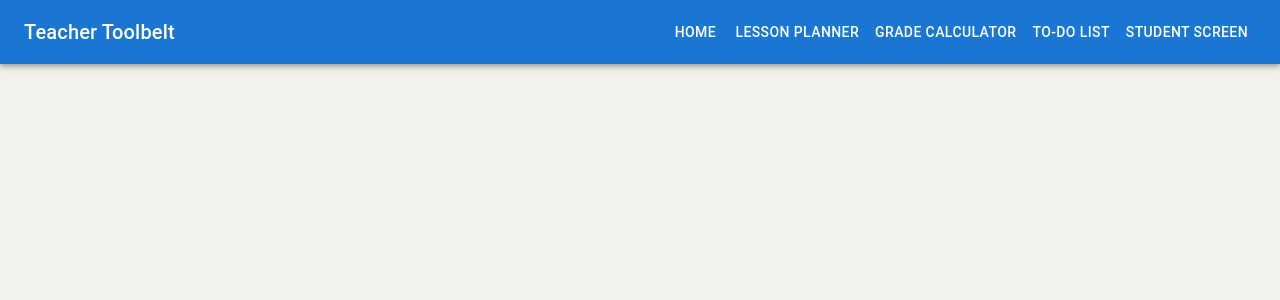
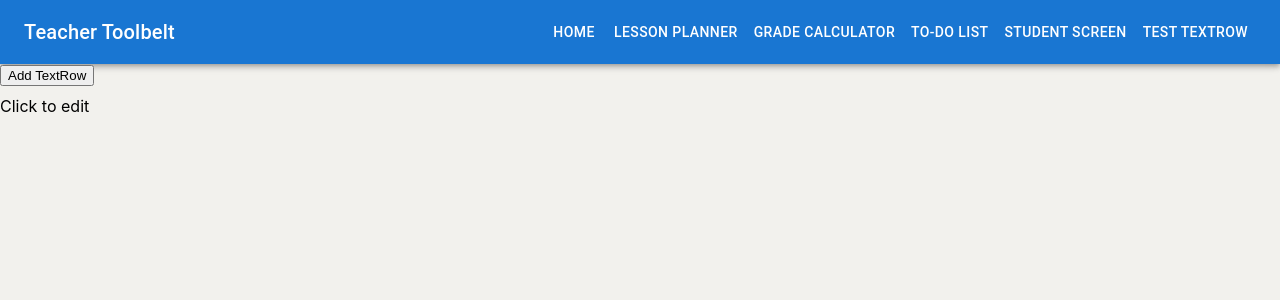
Before and after one commit to FosterMeadows/teachertoolbelt, a React (Create React App) app: page /test-text-row in a window 1280 px wide. Shown: the top 300 px of the page. Built offline with nearby package versions, Linux system fonts and the light colour scheme; no server answers; sample sign-in values are in the browser's storage.

Commit message:
better  text boxes

```diff
--- a/src/App.js
+++ b/src/App.js
@@ -5,7 +5,8 @@ import LessonPlanner from './components/LessonPlanner';
 import GradeCalculator from './components/GradeCalculator';
 import ToDo from './components/ToDo';
 import Login from './components/Login';
-import StudentScreen from './components/StudentScreen'; // Import the new component
+import StudentScreen from './components/StudentScreen';
+import TestTextRow from './components/TestTextRow'; // Import the TestTextRow component
 import { AppBar, Toolbar, Typography, Button } from '@mui/material';
 import { AuthProvider } from './AuthProvider';
 import PrivateRoute from './PrivateRoute';
@@ -34,6 +35,9 @@ function App() {
               </Button>
               <Button color="inherit" component={Link} to="/student-screen">
                 Student Screen
+              </Button>
+              <Button color="inherit" component={Link} to="/test-text-row">
+                Test TextRow
               </Button>
             </Toolbar>
           </AppBar>
@@ -79,6 +83,14 @@ function App() {
                 </PrivateRoute>
               }
             />
+            <Route
+              path="/test-text-row"
+              element={
+                <PrivateRoute>
+                  <TestTextRow />
+                </PrivateRoute>
+              }
+            />
           </Routes>
         </div>
       </Router>
--- a/src/components/StudentScreen.js
+++ b/src/components/StudentScreen.js
@@ -3,8 +3,8 @@ import { Typography, Button, Grid } from '@mui/material';
 import Timer from './Timer';
 import TextRow from './TextRow';
 import { Rnd } from 'react-rnd';
-import '../App.css'; // Ensure this import is here for the styles
-import './TextRow.css'; // New import for TextRow styles
+import '../App.css';
+import './TextRow.css';
 
 const StudentScreen = () => {
   const [state, setState] = useState('Green');
@@ -58,16 +58,18 @@ const StudentScreen = () => {
   };
 
   const addTextRow = () => {
-    const id = textRows.length > 0 ? textRows[textRows.length - 1].id + 1 : 0;
-    setTextRows([...textRows, { id, text: '' }]);
-  };
-
-  const removeTextRow = (id) => {
-    setTextRows(textRows.filter(row => row.id !== id));
+    const newId = textRows.length > 0 ? textRows[textRows.length - 1].id + 1 : 1;
+    setTextRows([...textRows, { id: newId, text: '' }]);
   };
 
   const handleTextChange = (id, newText) => {
+    console.log(`handleTextChange for row ${id}: ${newText}`);
     setTextRows(textRows.map(row => (row.id === id ? { ...row, text: newText } : row)));
+  };
+
+  const handleDelete = (id) => {
+    console.log(`handleDelete for row ${id}`);
+    setTextRows(textRows.filter(row => row.id !== id));
   };
 
   return (
@@ -158,7 +160,7 @@ const StudentScreen = () => {
           size={{ width: 'auto', height: 'auto' }}
           position={instructionsPosition}
           bounds="parent"
-          dragAxis="both" // Ensure dragging is allowed both vertically and horizontally
+          dragAxis="both"
           style={{
             border: isInstructionsSelected ? '2px dashed blue' : 'none',
             borderRadius: '16px',
@@ -185,7 +187,7 @@ const StudentScreen = () => {
                 <TextRow
                   id={row.id}
                   text={row.text}
-                  onDelete={removeTextRow}
+                  onDelete={handleDelete}
                   onTextChange={handleTextChange}
                 />
               </div>
--- /dev/null
+++ b/src/components/TestTextRow.js
@@ -0,0 +1,39 @@
+import React, { useState } from 'react';
+import TextRow from './TextRow';
+import './TextRow.css';
+
+const TestTextRow = () => {
+  const [textRows, setTextRows] = useState([{ id: 1, text: 'Click to edit' }]);
+
+  const handleTextChange = (id, newText) => {
+    console.log(`handleTextChange for row ${id}: ${newText}`);
+    setTextRows(textRows.map(row => (row.id === id ? { ...row, text: newText } : row)));
+  };
+
+  const handleDelete = (id) => {
+    console.log(`handleDelete for row ${id}`);
+    setTextRows(textRows.filter(row => row.id !== id));
+  };
+
+  const addTextRow = () => {
+    const newId = textRows.length > 0 ? textRows[textRows.length - 1].id + 1 : 1;
+    setTextRows([...textRows, { id: newId, text: '' }]);
+  };
+
+  return (
+    <div>
+      <button onClick={addTextRow}>Add TextRow</button>
+      {textRows.map(row => (
+        <TextRow
+          key={row.id}
+          id={row.id}
+          text={row.text}
+          onDelete={handleDelete}
+          onTextChange={handleTextChange}
+        />
+      ))}
+    </div>
+  );
+};
+
+export default TestTextRow;
--- a/src/components/TextRow.css
+++ b/src/components/TextRow.css
@@ -1,9 +1,42 @@
 .text-row-container {
   position: relative;
-    margin: 10px 0;
+  margin: 10px 0; /* Increase vertical margin between rows */
   height: auto;
-    background-color: white; /* Ensure background color for visibility */
+  display: flex;
+  align-items: center;
+  justify-content: space-between;
+  box-sizing: border-box;
+}
+
+.text-row-container.editable {
+  background-color: white;
   border: 1px solid #ccc;
   border-radius: 8px;
   padding: 10px;
+  overflow: hidden; /* Ensure the content doesn't overflow */
 }
+
+.text-row-container.display {
+  background-color: transparent;
+  border: none;
+  padding: 0;
+}
+
+.text-row-container .display-text {
+  flex: 1;
+  cursor: pointer;
+  word-break: break-word; /* Ensure long text wraps correctly */
+}
+
+.text-row-container.editable .display-text {
+  margin-right: 10px;
+}
+
+.text-row-container .MuiTextField-root {
+  flex: 1;
+  margin-right: 10px;
+}
+
+.text-row-container.display .MuiIconButton-root {
+  display: none;
+}
--- a/src/components/TextRow.js
+++ b/src/components/TextRow.js
@@ -1,25 +1,89 @@
-// src/components/TextRow.js
-import React from 'react';
-import { TextField, IconButton } from '@mui/material';
+import React, { useState, useEffect, useRef } from 'react';
+import { TextField, IconButton, Slider } from '@mui/material';
 import DeleteIcon from '@mui/icons-material/Delete';
 
 const TextRow = ({ id, text, onDelete, onTextChange }) => {
-  const handleChange = (event) => {
-    onTextChange(id, event.target.value);
+  const [isEditable, setIsEditable] = useState(false);
+  const [currentText, setCurrentText] = useState(text);
+  const [textSize, setTextSize] = useState(16); // Default text size
+  const [textWidth, setTextWidth] = useState(300); // Default width
+  const inputRef = useRef(null);
+
+  useEffect(() => {
+    if (isEditable && inputRef.current) {
+      inputRef.current.focus();
+      adjustTextWidth(currentText);
+    }
+  }, [isEditable]);
+
+  const handleTextChange = (event) => {
+    const newText = event.target.value;
+    setCurrentText(newText);
+    onTextChange(id, newText);
+    adjustTextWidth(newText);
   };
 
+  const handleTextClick = () => {
+    setIsEditable(true);
+  };
+
+  const handleBlur = (event) => {
+    if (!event.currentTarget.contains(event.relatedTarget)) {
+      setIsEditable(false);
+    }
+  };
+
+  const handleTextSizeChange = (event, newSize) => {
+    event.stopPropagation();
+    setTextSize(newSize);
+    adjustTextWidth(currentText, newSize);
+  };
+
+  const adjustTextWidth = (text, size = textSize) => {
+    if (inputRef.current) {
+      const context = document.createElement('canvas').getContext('2d');
+      context.font = `${size}px ${getComputedStyle(inputRef.current).fontFamily}`;
+      const textMetrics = context.measureText(text);
+      setTextWidth(textMetrics.width + 50); // Add some padding
+    }
+  };
+
+  useEffect(() => {
+    adjustTextWidth(currentText);
+  }, [currentText, textSize]);
+
   return (
-    <div style={{ display: 'flex', alignItems: 'center', position: 'relative' }}>
-      <TextField
-        value={text}
-        onChange={handleChange}
-        variant="outlined"
-        fullWidth
-        style={{ fontFamily: 'Arial', fontSize: '16px' }}
-      />
-      <IconButton onClick={() => onDelete(id)} color="secondary" style={{ marginLeft: '10px' }}>
-        <DeleteIcon />
-      </IconButton>
+    <div className={`text-row-container ${isEditable ? 'editable' : 'display'}`} onBlur={handleBlur}>
+      {isEditable ? (
+        <TextField
+          inputRef={inputRef}
+          value={currentText}
+          onChange={handleTextChange}
+          autoFocus
+          multiline
+          style={{ fontSize: `${textSize}px`, width: `${textWidth}px`, whiteSpace: 'nowrap' }}
+          inputProps={{ style: { overflowX: 'auto' } }}
+        />
+      ) : (
+        <div className="display-text" onClick={handleTextClick} style={{ fontSize: `${textSize}px`, width: '100%' }}>
+          {currentText || "Click to edit"}
+        </div>
+      )}
+      {isEditable && (
+        <>
+          <IconButton onClick={() => onDelete(id)}>
+            <DeleteIcon />
+          </IconButton>
+          <Slider
+            value={textSize}
+            onChange={handleTextSizeChange}
+            aria-labelledby="text-size-slider"
+            min={8}
+            max={40}
+            style={{ marginLeft: 10, width: 100 }}
+          />
+        </>
+      )}
     </div>
   );
 };
```
Lines whose indentation alone changed are shown as unchanged.
